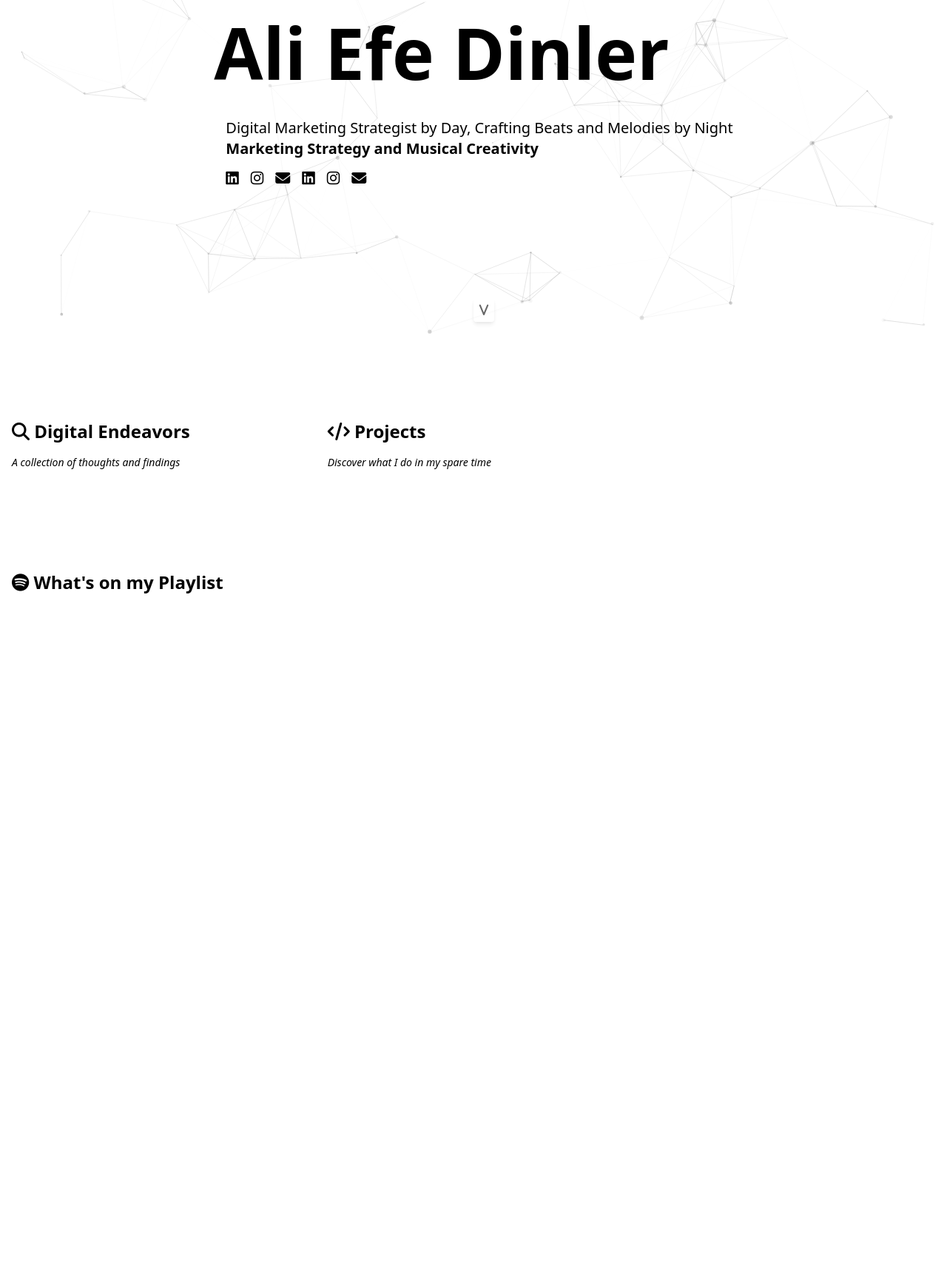
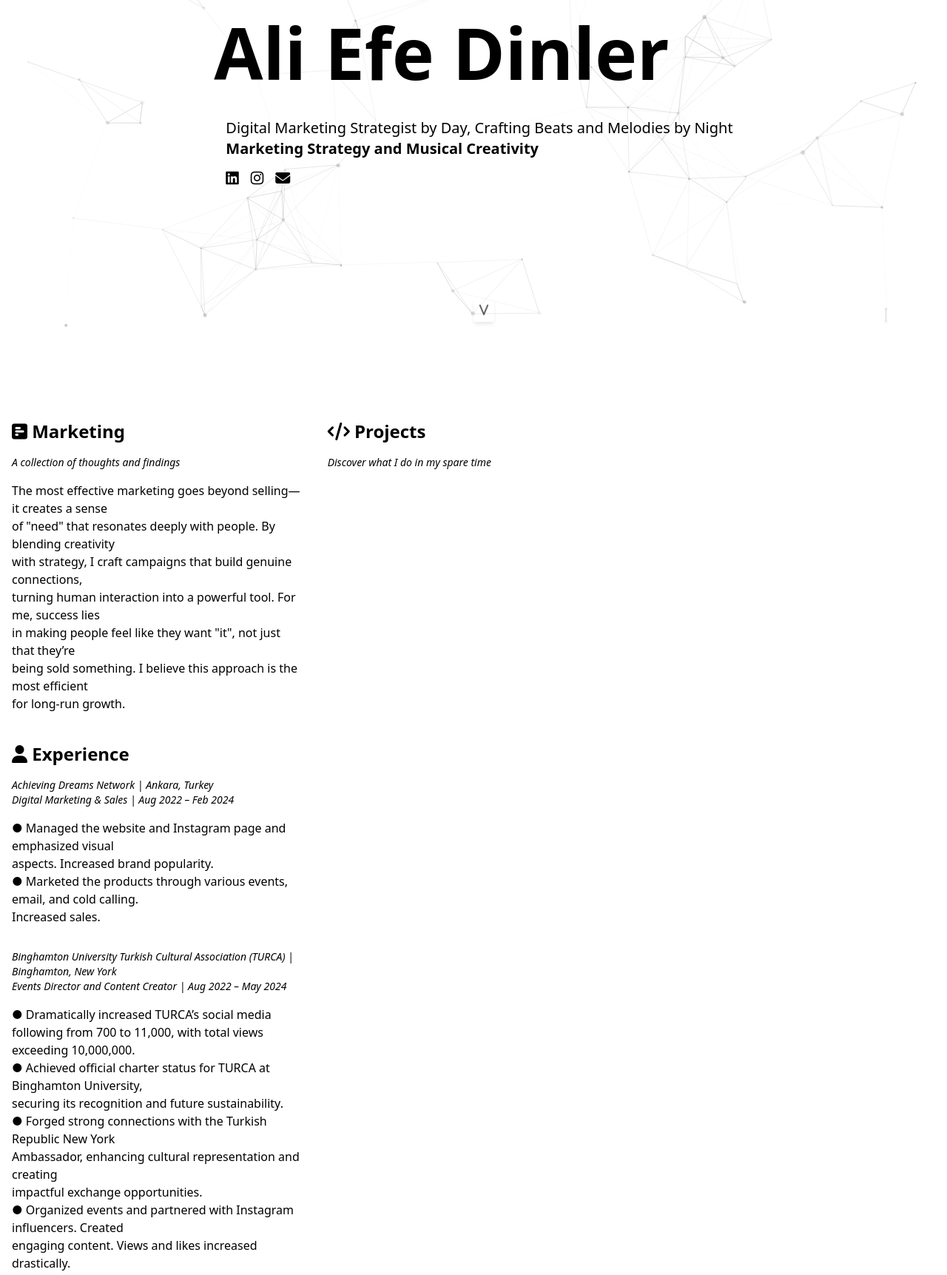
Before and after one commit to OmerTici/WebPortfolio2, a plain HTML site: page index.html in a window 1280 px wide. Shown: the part 349-2072 px from the top of the page at 74% size. Before the commit the page ends 1188 px from the top, so only its background shows below. Drawn offline with nearby package versions, Linux system fonts and the light colour scheme; a script that the page names is missing.

Commit message:
experience text and marketing text

```diff
--- a/index.html
+++ b/index.html
@@ -5,7 +5,7 @@
   <meta name="viewport" content="width=device-width, initial-scale=1.0">
   <link rel="stylesheet" href="https://cdn.jsdelivr.net/npm/tailwindcss@2.2.3/dist/tailwind.min.css" />
   <link rel="stylesheet" href="https://cdnjs.cloudflare.com/ajax/libs/font-awesome/6.4.2/css/all.min.css" crossorigin="anonymous">
-  <link rel="icon" type="image/png" href="https://www.flaticon.com/free-icon/play_4211344">
+  <link rel="icon" type="image/jpeg" href="assets/aedicon.jpeg">
   <title>Ali Efe Dinler</title>
   <style>
 .markdown-container img {
@@ -86,21 +86,53 @@
         <!-- <a href="https://www.reddit.com/user/tobias_digital" target="_blank" class="text-xl text-black hover:text-pink-600 transition-colors duration-200 ease-in-out"><i class="fab fa-reddit"></i></a> -->
         <!-- <a href="https://github.com/tobwil" target="_blank" class="text-xl text-black hover:text-pink-600 transition-colors duration-200 ease-in-out"><i class="fab fa-github"></i></a> -->
         <a href="mailto:aefedinler@gmail.com" target="_blank" class="text-xl text-black hover:text-pink-600 transition-colors duration-200 ease-in-out"><i class="fas fa-envelope"></i></a>
-        <a href="https://www.linkedin.com/in/aliefedinler/" target="_blank" class="text-xl text-black hover:text-pink-600 transition-colors duration-200 ease-in-out"><i class="fab fa-linkedin"></i></a>
-        <a href="https://www.instagram.com/aliefedinler/" target="_blank" class="text-xl text-black hover:text-pink-600 transition-colors duration-200 ease-in-out"><i class="fab fa-instagram"></i></a>
-        <!-- <a href="https://www.reddit.com/user/tobias_digital" target="_blank" class="text-xl text-black hover:text-pink-600 transition-colors duration-200 ease-in-out"><i class="fab fa-reddit"></i></a> -->
-        <!-- <a href="https://github.com/tobwil" target="_blank" class="text-xl text-black hover:text-pink-600 transition-colors duration-200 ease-in-out"><i class="fab fa-github"></i></a> -->
-        <a href="mailto:aefedinler@gmail.com" target="_blank" class="text-xl text-black hover:text-pink-600 transition-colors duration-200 ease-in-out"><i class="fas fa-envelope"></i></a>
       </div>
     </div>
   </div>
   <div id="content-container" class="flex flex-col md:flex-row w-full flex-wrap mt-6 mb-20 mx-1 md:mx-0">
     <div id="posts-container" class="w-full md:w-1/3 px-4 py-5 mb-5 md:mb-0">
-      <h3 class="text-2xl font-semibold mb-4"><i class="fa-solid fa-magnifying-glass"></i> Digital Endeavors</h3>
+      <h3 class="text-2xl font-semibold mb-4"><i class="fa-solid fa-square-poll-horizontal"></i></i> Marketing</h3>
       <h4 class="text-sm italic mb-4">A collection of thoughts and findings</h4>
-      <div id="posts-list" class="space-y-4">
+      <div class="marketing-text">
+        <p>
+          The most effective marketing goes beyond selling—it creates a sense <br>
+          of "need" that resonates deeply with people. By blending creativity <br>
+          with strategy, I craft campaigns that build genuine connections, <br>
+          turning human interaction into a powerful tool. For me, success lies <br>
+          in making people feel like they want "it", not just that they’re<br>
+          being sold something. I believe this approach is the most efficient <br>
+          for long-run growth.
+        </p>
+      </div>
+      <h3 class="text-2xl font-semibold mb-4 mt-10"><i class="fa-solid fa-user"></i> Experience</h3>
+      <h4 class="text-sm italic mb-0">Achieving Dreams Network | Ankara, Turkey</h4>
+      <h4 class="text-sm italic mb-4">Digital Marketing & Sales |	Aug 2022 – Feb 2024</h4>
+      <div class="experience-text">
+        <p>
+          ●	Managed the website and Instagram page and emphasized visual <br>
+          aspects. Increased brand popularity. <br>
+          ●	Marketed the products through various events, email, and cold calling. <br>
+          Increased sales. <br>
+        </p>
+      </div>
+      <h4 class="text-sm italic mt-8">Binghamton University Turkish Cultural Association (TURCA) | Binghamton, New York</h4>
+      <h4 class="text-sm italic mb-4">Events Director and Content Creator |	Aug 2022 – May 2024</h4>
+      <div class="experience-text">
+        <p>
+          ●	Dramatically increased TURCA’s social media following from 700 to
+            11,000, with total views exceeding 10,000,000.<br>
+          ●	Achieved official charter status for TURCA at Binghamton University, <br>
+            securing its recognition and future sustainability.<br>
+          ●	Forged strong connections with the Turkish Republic New York<br>
+             Ambassador, enhancing cultural representation and creating<br>
+              impactful exchange opportunities.<br>
+          ●	Organized events and partnered with Instagram influencers. Created <br>
+            engaging content. Views and likes increased drastically.
+        </p>
+      </div>
+      <!-- <div id="posts-list" class="space-y-4"> -->
         <!-- Fetched Posts Markdown files will be displayed here -->
-      </div>
+      <!-- </div> -->
     </div>
     <div id="projects-container" class="w-full md:w-2/3 px-4 py-5 mb-5 md:mb-0">
       <h3 class="text-2xl font-semibold mb-4"><i class="fa-solid fa-code"></i> Projects</h3>
```
Also changed, not shown: listening/allesgesagt.md (+1 -1 lines), assets/aedicon.jpeg (added), assets/music1.jpg (added).
